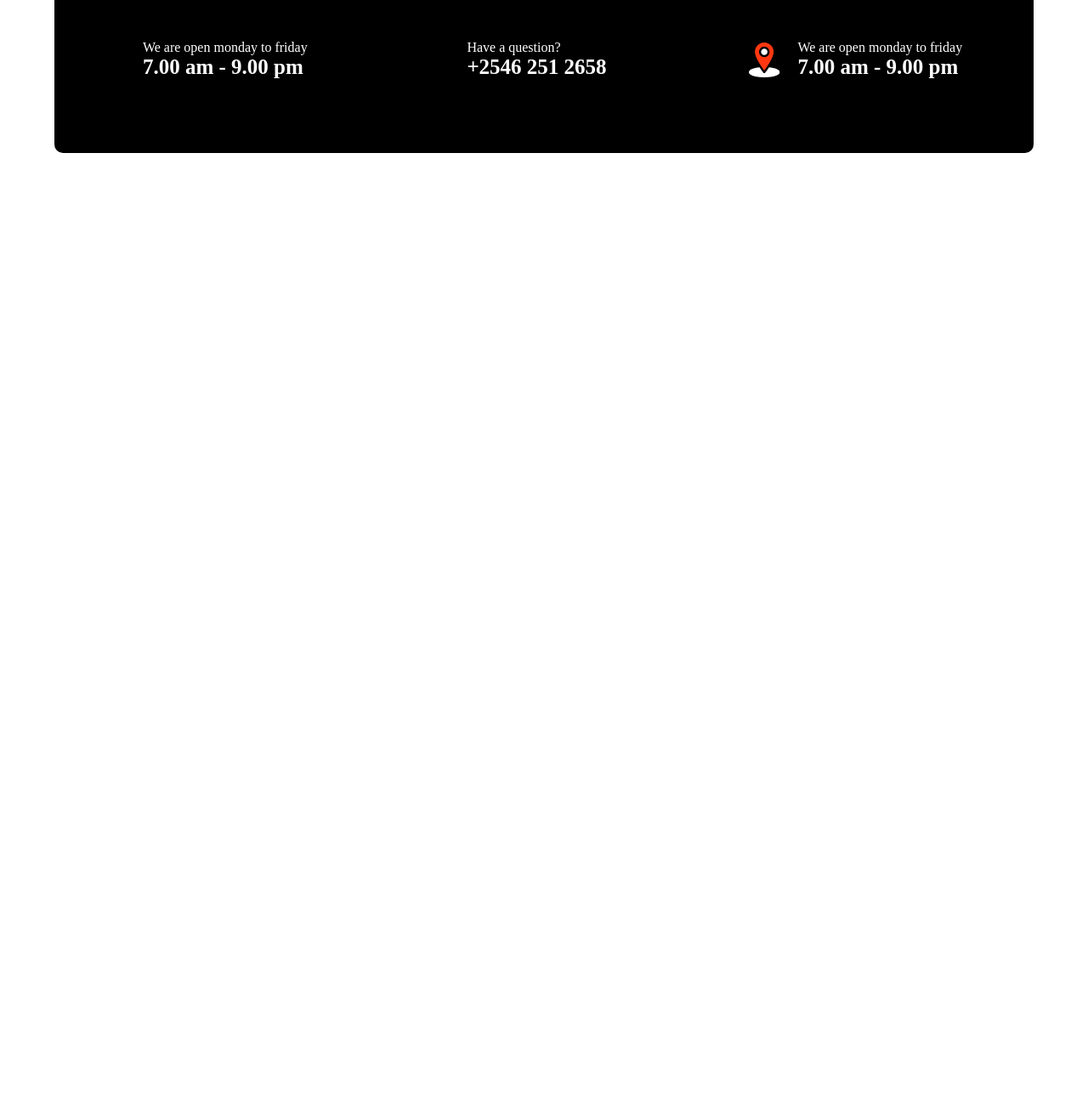
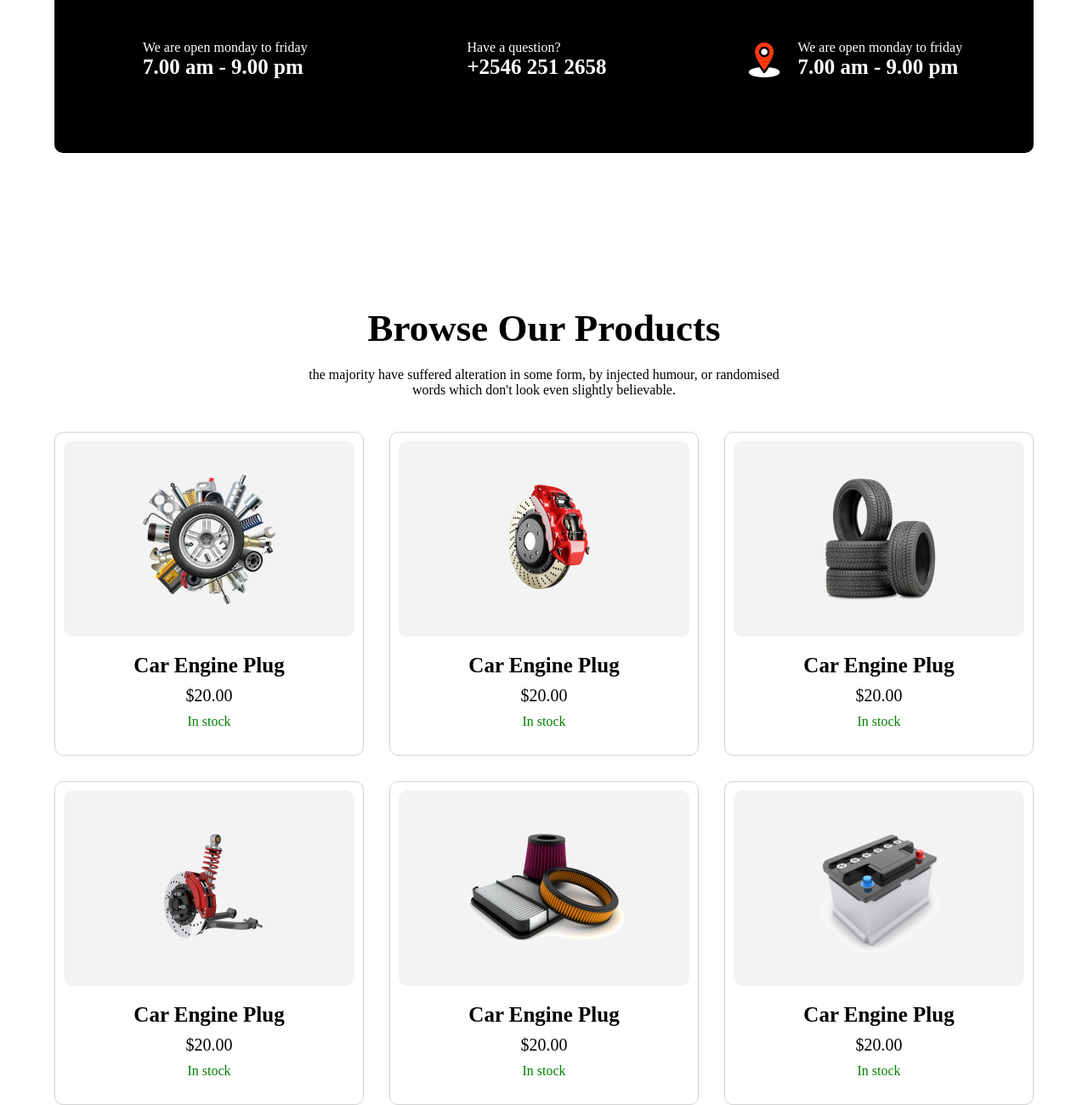
Before and after one commit to md-mohosin/car-doctor, a website built with Vite: page index.html in a window 1280 px wide. Shown: the part 1929-3229 px from the top of the page at 85% size. Before the commit the page ends 2109 px from the top, so only its background shows below. Built offline with nearby package versions, Linux system fonts and the light colour scheme; files whose address does not match are found by name.

Commit message:
create our products section

```diff
--- a/index.html
+++ b/index.html
@@ -53,13 +53,12 @@
   </header>
 
   <main>
-
     <!-- SERVICE AREA -->
     <section class="container margin-top">
       <div class="content">
         <div class="service-content">
-          <h3 style="font-size: 45px;">Our Service Area</h3>
-          <p style="margin-top: 20px;">the majority have suffered alteration in some form, by injected humour, or
+          <h3>Our Service Area</h3>
+          <p>the majority have suffered alteration in some form, by injected humour, or
             randomised words which don't
             look even slightly believable. </p>
         </div>
@@ -139,21 +138,21 @@
     <!-- CONTACT US -->
     <section class="container margin-top">
       <div class="content contact-us">
-        <div class="contact-card" style="display: flex; align-items: center; gap: 20px;">
+        <div class="contact-card">
           <img src="./src/images/001-timetable.png" alt="">
           <div>
             <p>We are open monday to friday</p>
             <h4>7.00 am - 9.00 pm</h4>
           </div>
         </div>
-        <div class="contact-card" style="display: flex; align-items: center; gap: 20px;">
+        <div class="contact-card">
           <img src="./src/images/phone.png" alt="">
           <div>
             <p>Have a question?</p>
             <h4>+2546 251 2658</h4>
           </div>
         </div>
-        <div class="contact-card" style="display: flex; align-items: center; gap: 20px;">
+        <div class="contact-card">
           <img src="./src/images/location.png" alt="">
           <div>
             <p>We are open monday to friday</p>
@@ -163,6 +162,80 @@
       </div>
     </section>
 
+
+
+    <!-- OUR PRODUCTS -->
+    <section class="container margin-top">
+      <div class="content">
+        <div class="product-content">
+          <h3>Browse Our Products</h3>
+          <p>the majority have suffered alteration in some form, by injected humour, or randomised words which don't
+            look even slightly believable.</p>
+        </div>
+        <div class="product-card-container">
+          <div class="product-card">
+            <div class="product-card-img">
+              <img src="./src/images/pngwing 1.png" alt="">
+            </div>
+            <div class="product-card-content" style="text-align: center; padding: 20px 0;">
+              <h4 style="font-size: 25px;">Car Engine Plug</h4>
+              <p style="font-size: 20px; padding: 10px 0;">$20.00</p>
+              <p style="color: green;">In stock</p>
+            </div>
+          </div>
+          <div class="product-card">
+            <div class="product-card-img">
+              <img src="./src/images/5 1.png" alt="">
+            </div>
+            <div class="product-card-content" style="text-align: center; padding: 20px 0;">
+              <h4 style="font-size: 25px;">Car Engine Plug</h4>
+              <p style="font-size: 20px; padding: 10px 0;">$20.00</p>
+              <p style="color: green;">In stock</p>
+            </div>
+          </div>
+          <div class="product-card">
+            <div class="product-card-img">
+              <img src="./src/images/tyre.png" alt="">
+            </div>
+            <div class="product-card-content" style="text-align: center; padding: 20px 0;">
+              <h4 style="font-size: 25px;">Car Engine Plug</h4>
+              <p style="font-size: 20px; padding: 10px 0;">$20.00</p>
+              <p style="color: green;">In stock</p>
+            </div>
+          </div>
+          <div class="product-card">
+            <div class="product-card-img">
+              <img src="./src/images/6 1.png" alt="">
+            </div>
+            <div class="product-card-content" style="text-align: center; padding: 20px 0;">
+              <h4 style="font-size: 25px;">Car Engine Plug</h4>
+              <p style="font-size: 20px; padding: 10px 0;">$20.00</p>
+              <p style="color: green;">In stock</p>
+            </div>
+          </div>
+          <div class="product-card">
+            <div class="product-card-img">
+              <img src="./src/images/88 1.png" alt="">
+            </div>
+            <div class="product-card-content" style="text-align: center; padding: 20px 0;">
+              <h4 style="font-size: 25px;">Car Engine Plug</h4>
+              <p style="font-size: 20px; padding: 10px 0;">$20.00</p>
+              <p style="color: green;">In stock</p>
+            </div>
+          </div>
+          <div class="product-card">
+            <div class="product-card-img">
+              <img src="./src/images/battery.png" alt="">
+            </div>
+            <div class="product-card-content" style="text-align: center; padding: 20px 0;">
+              <h4 style="font-size: 25px;">Car Engine Plug</h4>
+              <p style="font-size: 20px; padding: 10px 0;">$20.00</p>
+              <p style="color: green;">In stock</p>
+            </div>
+          </div>
+        </div>
+      </div>
+    </section>
   </main>
 
   <footer></footer>
--- a/src/style.css
+++ b/src/style.css
@@ -156,10 +156,21 @@ body {
   border: 1px solid #FF3D17;
 }
 
-.service-content {
+.service-content,
+.product-content {
   width: 50%;
   margin: 0 auto;
   text-align: center;
+}
+
+.product-content h3,
+.service-content h3 {
+  font-size: 45px;
+}
+
+.product-content p,
+.service-content p {
+  margin-top: 20px;
 }
 
 .service-card-container {
@@ -203,8 +214,39 @@ body {
   align-items: center;
 }
 
+.contact-card {
+  display: flex;
+  align-items: center;
+  gap: 20px;
+}
+
 .contact-card h4 {
   font-size: 25px;
+}
+
+.product-card-container {
+  display: flex;
+  flex-wrap: wrap;
+  gap: 30px;
+  margin-top: 40px;
+}
+
+.product-card {
+  flex: 30%;
+  width: 360px;
+  height: auto;
+  border: 1px solid rgb(213, 211, 211);
+  padding: 10px;
+  border-radius: 10px;
+}
+
+.product-card-img {
+  background-color: #F3F3F3;
+  height: 230px;
+  display: flex;
+  justify-content: center;
+  align-items: center;
+  border-radius: 10px;
 }
 
 
@@ -223,6 +265,7 @@ body {
   .service-card {
     height: 300px;
   }
+
 }
 
 
@@ -256,7 +299,7 @@ body {
     height: 350px;
   }
 
-   .contact-us {
+  .contact-us {
     flex-wrap: wrap;
     padding: 20px;
     height: 400px;
@@ -264,6 +307,15 @@ body {
 
   .contact-card h4 {
     font-size: 20px;
+  }
+
+  .product-card {
+    flex: 45%;
+  }
+
+  .service-content,
+  .product-content {
+    width: 70%;
   }
 
 }
@@ -327,4 +379,14 @@ body {
   .contact-card h4 {
     font-size: 20px;
   }
+
+  .service-content,
+  .product-content {
+    width: 100%;
+  }
+
+  .product-content h3,
+.service-content h3 {
+  font-size: 30px;
 }
+}
```
Also changed, not shown: src/images/5 1.png (added), src/images/6 1.png (added), src/images/88 1.png (added), src/images/battery.png (added), src/images/pngwing 1.png (added), src/images/tyre.png (added).
